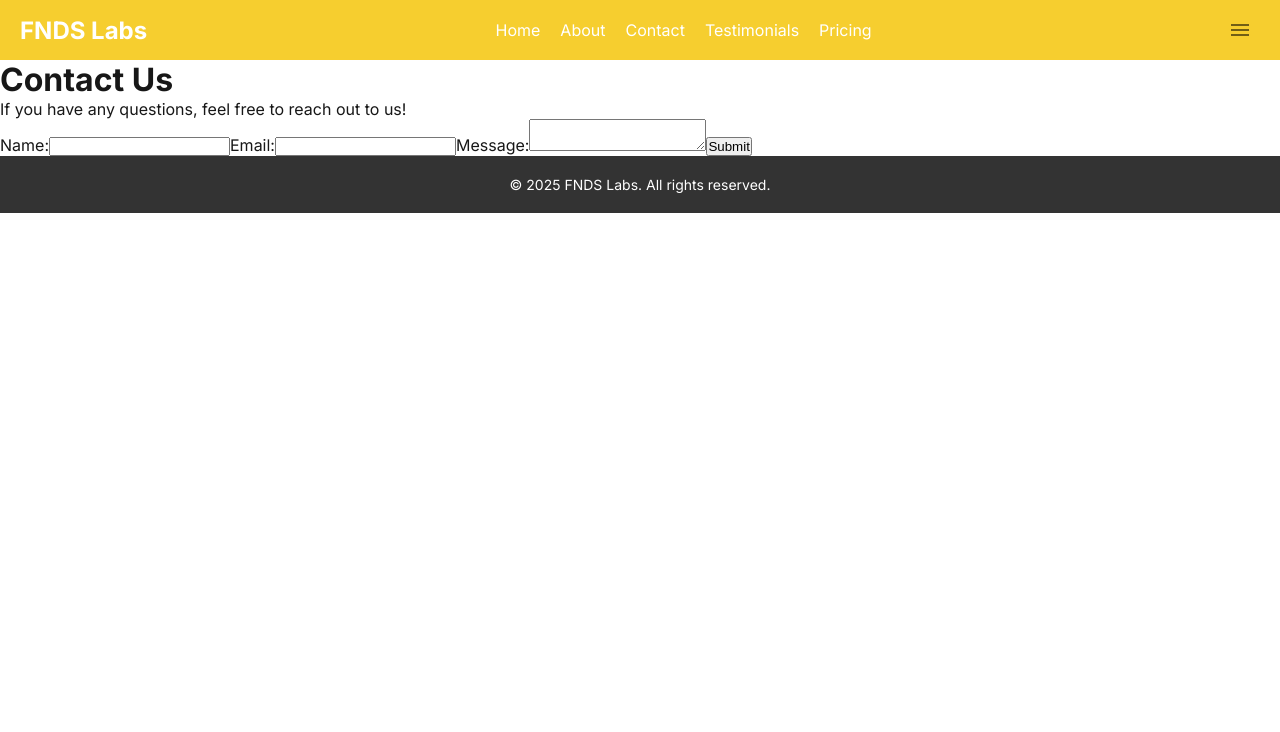
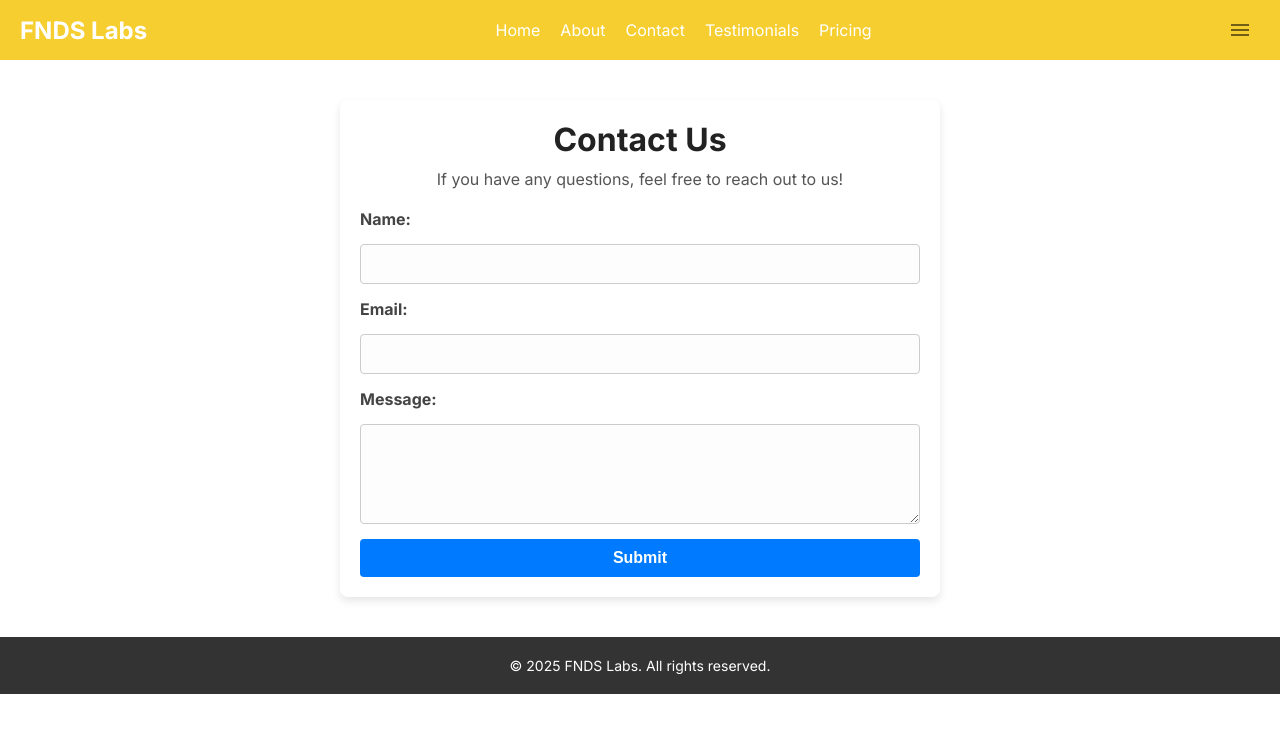
Before and after one commit to aafernands/aafernands.github.io, a Next.js app: page /contact in a window 1280 px wide. Shown: the top 732 px of the page. Built offline with nearby package versions, Linux system fonts and the light colour scheme.

Commit message:
created pricing page

```diff
--- a/app/contact/page.js
+++ b/app/contact/page.js
@@ -60,45 +60,53 @@ export default function Contact() {
 	return (
 		<div className={styles.page}>
 			<main className={styles.main}>
-        <h1>Contact Us</h1>
-        <p>If you have any questions, feel free to reach out to us!</p>
-
-        {formSubmitted ? (
-          <p>Thank you for contacting us! Redirecting in {countdown} seconds...</p>
-        ) : (
-          <form onSubmit={handleSubmit} style={{ display: showForm ? "block" : "none" }}>
-            <label htmlFor="name">Name:</label>
+				<h1 className={styles.title}>Contact Us</h1>
+				<p className={styles.description}>
+					If you have any questions, feel free to reach out to us!
+				</p>
+				<form onSubmit={handleSubmit} className={styles.form}>
+					<label htmlFor="name" className={styles.label}>
+						Name:
+					</label>
 					<input
 						type="text"
 						id="name"
 						name="name"
 						value={name}
 						onChange={(e) => setName(e.target.value)}
+						className={styles.input}
 						required
 					/>
 
-            <label htmlFor="email">Email:</label>
+					<label htmlFor="email" className={styles.label}>
+						Email:
+					</label>
 					<input
 						type="email"
 						id="email"
 						name="email"
 						value={email}
 						onChange={(e) => setEmail(e.target.value)}
+						className={styles.input}
 						required
 					/>
 
-            <label htmlFor="message">Message:</label>
+					<label htmlFor="message" className={styles.label}>
+						Message:
+					</label>
 					<textarea
 						id="message"
 						name="message"
 						value={message}
 						onChange={(e) => setMessage(e.target.value)}
+						className={styles.textarea}
 						required
 					></textarea>
 
-            <button type="submit">Submit</button>
+					<button type="submit" className={styles.button}>
+						Submit
+					</button>
 				</form>
-        )}
 			</main>
 		</div>
 	);
--- a/styles/contact.module.css
+++ b/styles/contact.module.css
@@ -1,51 +1,96 @@
-/* Testimonials Section */
-.testimonialList {
-    list-style-type: none;
-    padding: 0;
-    margin: 0;
-    width: 100%;
-    max-width: 800px;
+.page {
+  display: flex;
+  flex-direction: column;
+  align-items: center;
+  justify-content: center;
+  padding: 40px;
+  color: #333;
 }
 
-  .testimonialItem {
-    background-color: var(--gray-alpha-100);
+.main {
+  display: flex;
+  flex-direction: column;
+  align-items: center;
+  width: 100%;
+  max-width: 600px;
+  background: #fff;
   padding: 20px;
   border-radius: 8px;
-    margin-bottom: 20px;
   box-shadow: 0 4px 8px rgba(0, 0, 0, 0.1);
 }
 
-  .testimonialItem blockquote {
-    font-size: 1.1rem;
-    font-style: italic;
-    color: var(--gray-rgb);
+.title {
+  font-size: 2rem;
   margin-bottom: 10px;
+  color: #222;
 }
 
-  .testimonialItem p {
-    font-weight: bold;
-    color: var(--gray-rgb);
+.description {
+  font-size: 1rem;
+  margin-bottom: 20px;
+  text-align: center;
+  color: #555;
 }
 
-  .reviewLink {
-    display: inline-block;
-    margin-top: 10px;
-    color: var(--button-primary-hover);
-    text-decoration: none;
+.form {
+  width: 100%;
+  display: flex;
+  flex-direction: column;
+  gap: 15px;
 }
 
-  .reviewLink:hover {
-    text-decoration: underline;
+.label {
+  font-size: 1rem;
+  font-weight: bold;
+  color: #444;
 }
 
-  .introText {
-    font-size: 1.2rem;
-    margin-bottom: 20px;
-    color: var(--gray-rgb);
+.input,
+.textarea {
+  width: 100%;
+  padding: 10px;
+  border: 1px solid #ccc;
+  border-radius: 4px;
+  font-size: 1rem;
+  background-color: #fdfdfd;
 }
 
-  @media (max-width: 600px) {
-    .testimonialList {
-      padding: 0 16px;
+.input:focus,
+.textarea:focus {
+  outline: none;
+  border-color: #007bff;
+  box-shadow: 0 0 4px rgba(0, 123, 255, 0.5);
 }
+
+.textarea {
+  resize: vertical;
+  min-height: 100px;
 }
+
+.button {
+  padding: 10px 20px;
+  font-size: 1rem;
+  font-weight: bold;
+  color: #fff;
+  background-color: #007bff;
+  border: none;
+  border-radius: 4px;
+  cursor: pointer;
+  transition: background-color 0.3s ease;
+}
+
+.button:hover {
+  background-color: #0056b3;
+}
+
+.button:disabled {
+  background-color: #cccccc;
+  cursor: not-allowed;
+}
+
+.successMessage {
+  font-size: 1.1rem;
+  font-weight: bold;
+  color: #28a745;
+  text-align: center;
+}
--- /dev/null
+++ b/styles/pricing.module.css
@@ -0,0 +1,130 @@
+.pricingContainer {
+    padding: 50px;
+    text-align: center;
+  }
+
+  .title {
+    font-size: 2.5rem;
+    margin-bottom: 20px;
+    color: white
+  }
+
+  .subtitle {
+    font-size: 1.2rem;
+    color: #555;
+    margin-bottom: 40px;
+  }
+
+  .plansContainer {
+    display: flex;
+    justify-content: center;
+    gap: 20px;
+    flex-wrap: wrap;
+  }
+
+  .planCard {
+    background: #fff;
+    border: 1px solid #ddd;
+    border-radius: 8px;
+    padding: 20px;
+    width: 300px;
+    text-align: left;
+    position: relative;
+    transition: transform 0.3s ease, box-shadow 0.3s ease;
+    margin-bottom: 20px;
+  }
+
+  .planCard:hover {
+    transform: scale(1.05);
+    box-shadow: 0 8px 16px rgba(0, 0, 0, 0.1);
+  }
+
+  .popularPlan {
+    border: 2px solid #007bff;
+  }
+
+  .premiumPlan {
+    border: 2px solid #28a745;
+    background: #f0fff4;
+  }
+
+  .popularBadge,
+  .premiumBadge {
+    position: absolute;
+    top: -10px;
+    left: 10px;
+    background: #007bff;
+    color: #fff;
+    padding: 5px 10px;
+    font-size: 0.9rem;
+    font-weight: bold;
+    border-radius: 4px;
+  }
+
+  .premiumBadge {
+    background: #28a745;
+  }
+
+  .planName {
+    font-size: 1.5rem;
+    margin-bottom: 10px;
+    color: blue;
+  }
+
+  .pages {
+    font-size: 1.1rem;
+    margin-bottom: 10px;
+    color: #777;
+  }
+
+  .price {
+    font-size: 1.5rem;
+    color: #333;
+    font-weight: bold;
+    margin-bottom: 10px;
+  }
+
+  .setupFee {
+    font-size: 1rem;
+    color: #888;
+    margin-bottom: 20px;
+  }
+
+  .featuresList {
+    list-style: none;
+    padding: 0;
+    margin-bottom: 20px;
+  }
+
+  .feature {
+    font-size: 1rem;
+    color: #333;
+    margin-bottom: 8px;
+  }
+
+  .icon {
+    color: #28a745;
+    margin-right: 10px;
+  }
+
+  .ctaButton {
+    background: #007bff;
+    color: #fff;
+    padding: 10px 20px;
+    border: none;
+    border-radius: 4px;
+    cursor: pointer;
+    transition: background-color 0.3s ease;
+  }
+
+  .ctaButton:hover {
+    background: #0056b3;
+  }
+
+  .premiumPlan .ctaButton {
+    background: #28a745;
+  }
+
+  .premiumPlan .ctaButton:hover {
+    background: #1e7e34;
+  }
```
Also changed, not shown: app/pricing/page.js (+91 -16 lines). Lines whose indentation alone changed are shown as unchanged.
